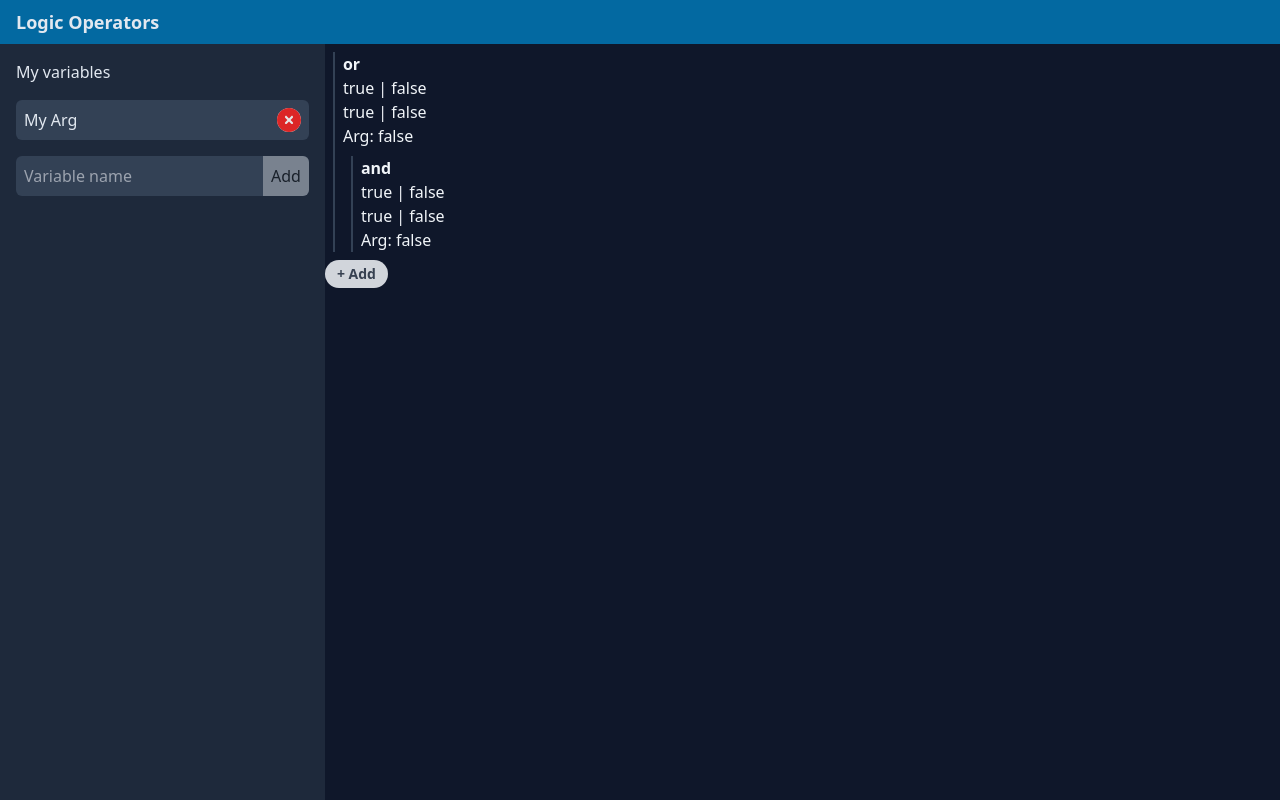
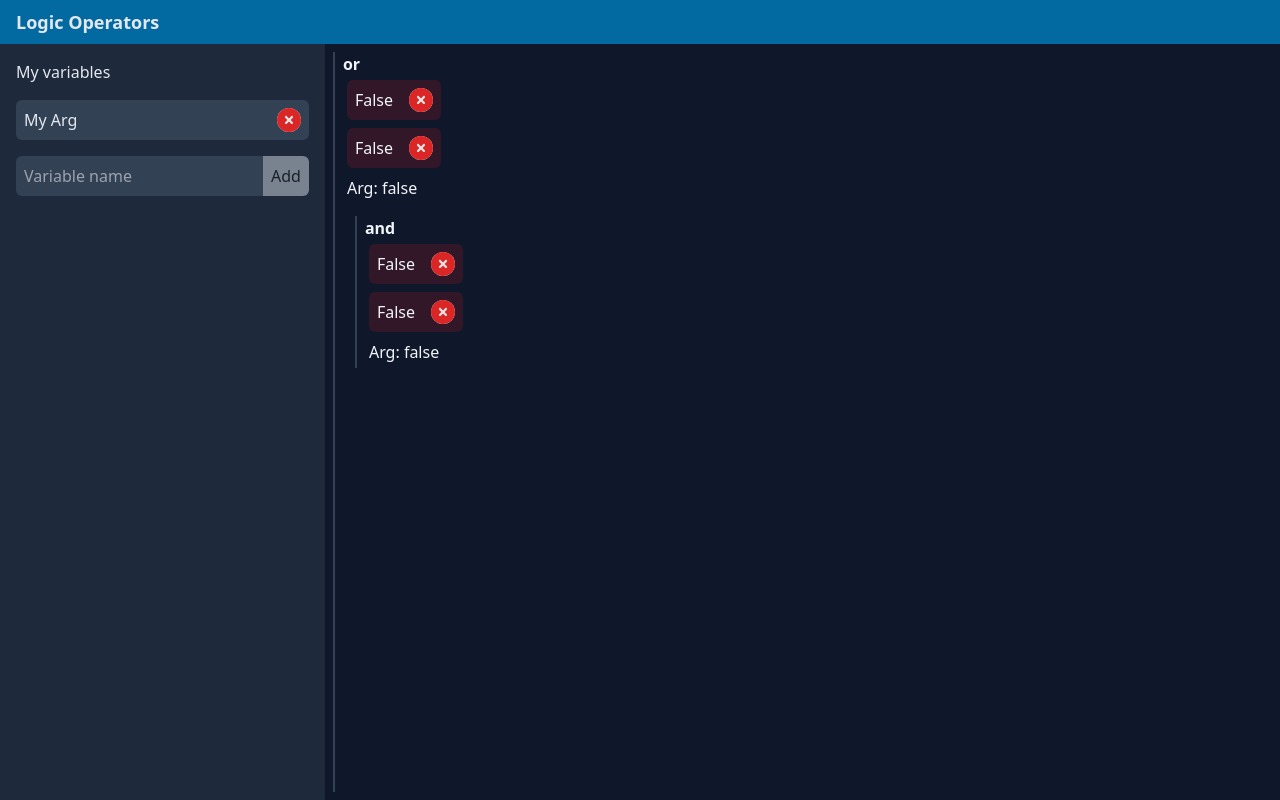
Before and after one commit to zFunx/logical-operators, a Next.js app: page / in a window 1280 px wide. Built offline with nearby package versions, Linux system fonts and the light colour scheme.

Commit message:
Boolean toggle button

```diff
--- /dev/null
+++ b/src/components/Button/BoolToogleButton.js
@@ -0,0 +1,17 @@
+import { useState } from "react";
+
+import BoolCheckbox from '@/components/BoolCheckbox'
+
+const BoolToogleButton = () => {
+    const [isTrue, setisTrue] = useState(false);
+    const toggleTruth = () => setisTrue(prev => !prev)
+
+    return (
+        <div className={`${isTrue ? 'bg-green-700/20' : 'bg-red-700/20'} p-2 rounded-md flex justify-between cursor-pointer`} onClick={toggleTruth}>
+            {isTrue ? 'True': 'False'}
+            <BoolCheckbox isTrue={isTrue} />
+        </div>
+    )
+}
+
+export default BoolToogleButton
--- a/src/components/Operation/Operation.js
+++ b/src/components/Operation/Operation.js
@@ -1,6 +1,8 @@
+import BoolToogleButton from '@/components/Button/BoolToogleButton.js'
+
 const createOperand = (operand, variables, ops) => {
-    if (typeof operand == "boolean") {
-        return <div>true | false</div>
+    if (operand.val?.toString()) {
+        return <BoolToogleButton />
     } else if (operand.arg) {
         return <div>Arg: {variables[operand.arg].toString()}</div>
     } else if (operand.op) {
@@ -10,9 +12,9 @@ const createOperand = (operand, variables, ops) => {
 
 const Operation = ({ operator, operands, ...props }) => {
     return (
-        <div className="border-l-2 border-slate-700 hover:border-slate-500 ml-2 my-2 px-2 text-slate-100">
+        <div className="border-l-2 border-slate-700 hover:border-slate-500 ml-2 my-2 pl-2 text-slate-100 w-28">
             <div className="font-bold ">{operator}</div>
-            {operands.map(operand => createOperand(operand, props.variables, props.ops))}
+            {operands.map(operand => <div key={operand.id} className='p-1'>{createOperand(operand, props.variables, props.ops)}</div>)}
         </div>
     )
 }
--- a/src/pages/index.js
+++ b/src/pages/index.js
@@ -12,11 +12,11 @@ export default function Home() {
   const [ops, setOps] = useState({
     firstOp: {
       operator: 'or',
-      operands: [false, true, { arg: 'My Arg' }, { op: 'second' }],
+      operands: [{ id: 'a1', val: false }, { id: 'a2', val: true }, { id: 'b1', arg: 'My Arg' }, { id: 'c1', op: 'second' }],
     },
     second: {
       operator: 'and',
-      operands: [false, true, { arg: 'My Arg' }]
+      operands: [{ id: 'd1', val: false }, { id: 'd2', val: true }, { id: 'e2', arg: 'My Arg' }]
     }
   }
   )
@@ -28,10 +28,10 @@ export default function Home() {
         <div className='basis-60'>
           <Variables variables={variables} setVariables={setVariables} />
         </div>
-        <div>
+        {/* <div> */}
           <Operation {...ops.firstOp} ops={ops} variables={variables} />
-          <Dropdown options={['Constant', 'Argument', 'AND', 'OR']} label="+ Add" />
-        </div>
+          {/* <Dropdown options={['Constant', 'Argument', 'AND', 'OR']} label="+ Add" /> */}
+        {/* </div> */}
       </div>
     </div>
   )
```
